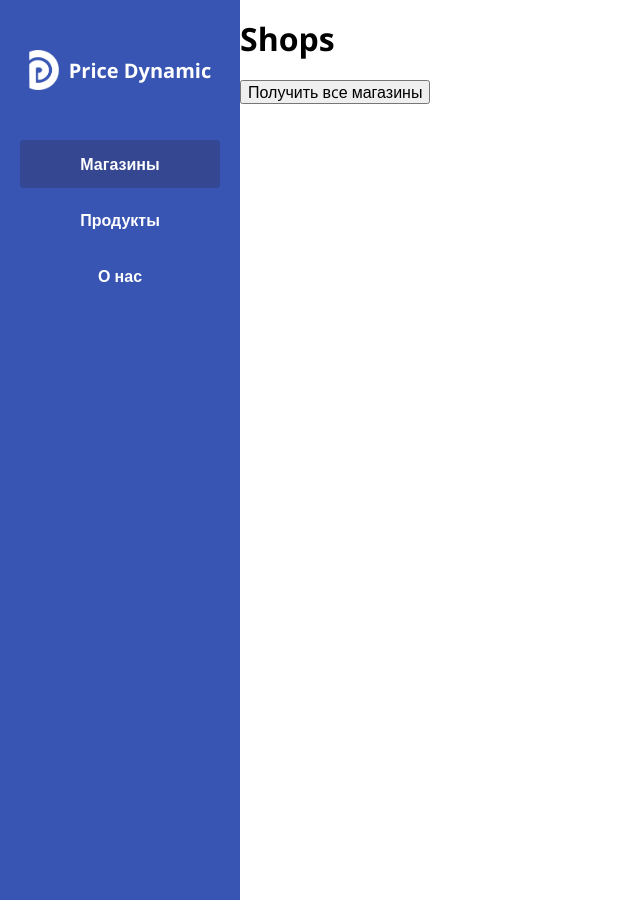
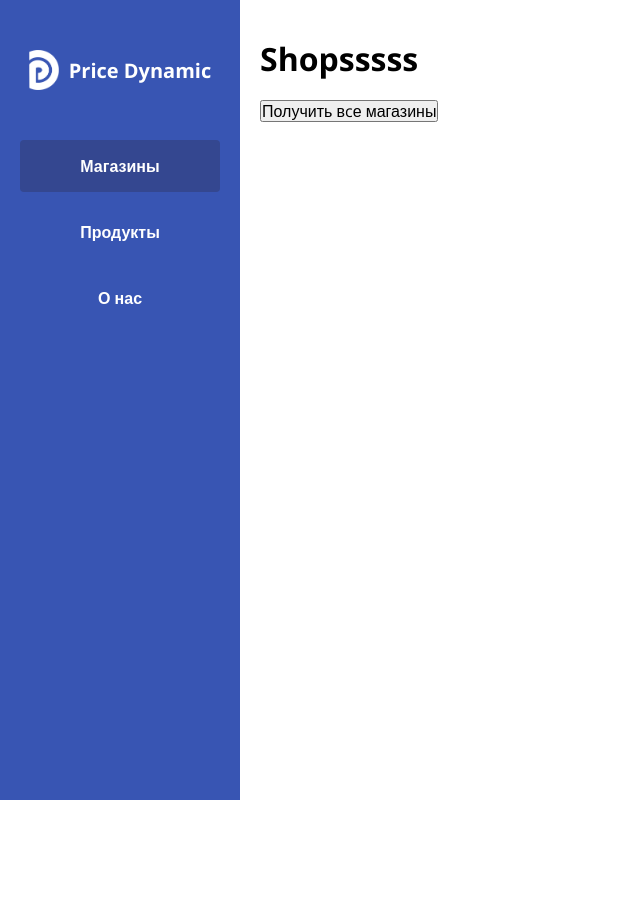
Before and after one commit to p0lluxstar/pd, a Next.js app in the folder frontend/: page /portal/shops in a window 1280 px wide. Shown: the whole page, without its empty margins (0-640 px from the left). After the commit the page ends 800 px from the top, so only its background shows below. Built offline with nearby package versions, Linux system fonts and the light colour scheme.

Commit message:
refac: change styles; feat: get data from database

```diff
--- a/frontend/src/app/portal/layout.tsx
+++ b/frontend/src/app/portal/layout.tsx
@@ -15,14 +15,10 @@ export default function PortalLayout({
 }>): JSX.Element {
   return (
     <>
-      <html lang="en">
-        <body>
-          <main className={styles.main}>
-            <Sidebar />
-            <PageContent>{children}</PageContent>
-          </main>
-        </body>
-      </html>
+      <main className={styles.main}>
+        <Sidebar />
+        <PageContent>{children}</PageContent>
+      </main>
     </>
   );
 }
--- a/frontend/src/app/portal/shops/page.tsx
+++ b/frontend/src/app/portal/shops/page.tsx
@@ -1,28 +1,52 @@
 'use client';
+import { useState, useEffect } from 'react';
+import styles from '../../../styles/pages/shops.module.scss';
+
+interface IShop {
+  id: string;
+  name: string;
+}
 
 export default function ShopsPage(): JSX.Element {
+  const [shops, setShops] = useState<IShop[]>([]);
+
   const fetchData = async (): Promise<void> => {
     try {
-      const response = await fetch('http://localhost:3001/api/data');
+      const response = await fetch('http://localhost:4000/shops');
 
-      const result = await response.json();
+      //  'http://localhost:4000/prices-shop-0001/filter?productId=product-0001'
 
-      console.log(result);
+      const result: IShop[] = await response.json();
+
+      setShops(result);
     } catch (error) {
-      console.error(error);
+      console.error('err');
     }
   };
 
+  /*   useEffect(() => {
+    fetchData();
+  }, []); */
+
   return (
     <>
-      <h1>Shops</h1>
-      <button
+      <h1>Shopsssss</h1>
+      <button className={styles.button}
         onClick={() => {
           void fetchData();
         }}
       >
         Получить вcе магазины
       </button>
+      <div className={styles.shops}>
+        {shops.map((shop, index) => (
+          <div className={styles.shop} key={index}>
+            <div>{shop.id}</div>
+            <div>{shop.name}</div>
+          </div>
+        ))}
+      </div>
+    <div></div>
     </>
   );
 }
--- a/frontend/src/styles/abstracts/_colors.scss
+++ b/frontend/src/styles/abstracts/_colors.scss
@@ -2,3 +2,4 @@ $color-primary: #3855b3;
 $color-white: #ffffff;
 $color-btn-blue: #344790;
 $color-btn-blue-hover: #344d9f;
+$color-grey: #cccccc;
--- a/frontend/src/styles/components/pageContent.module.scss
+++ b/frontend/src/styles/components/pageContent.module.scss
@@ -1,7 +1,8 @@
 @import '../abstracts/colors';
 
-.col-2 {
+.wrapper {
   background-color: $color-white;
   height: 100vh;
   width: 100%;
+  padding: 20px
 }
--- a/frontend/src/styles/components/sidebar.module.scss
+++ b/frontend/src/styles/components/sidebar.module.scss
@@ -3,7 +3,7 @@
 .wrapper {
   background-color: $color-primary;
   height: 100vh;
-  min-width: 200px;
+  min-width: 240px;
   padding: 50px 20px;
 
   .logo {
@@ -22,20 +22,25 @@
 
   .main-nav {
     ul {
+      display: flex;
+      flex-direction: column;
+      gap: 14px;
       list-style-type: none;
-      padding: 0px;
     }
 
     li {
+      a {
+        display: block;
+        border-radius: 4px;
         text-align: center;
         font-size: 16px;
         font-weight: 600;
         line-height: 24px;
-      margin: 8px 0px;
-      padding: 12px 16px;
+        padding: 14px;
         &:hover {
           background-color: $color-btn-blue-hover;
           cursor: pointer;
+        }
       }
     }
 
--- a/frontend/src/styles/global.scss
+++ b/frontend/src/styles/global.scss
@@ -1,3 +1,9 @@
+*{
+    margin: 0px;
+    padding: 0px;
+    box-sizing: border-box;
+}
+
 body {
     font-family: "Open Sans", sans-serif;
 }
--- /dev/null
+++ b/frontend/src/styles/pages/shops.module.scss
@@ -0,0 +1,23 @@
+@import '../abstracts/colors';
+
+.button {
+  margin-bottom: 20px;
+}
+
+.shops {
+  display: flex;
+  justify-content: space-evenly;
+}
+
+.shop {
+  display: flex;
+  align-items: center;
+  justify-content: center;
+  flex-direction: column;
+  border: 1px solid $color-grey;
+  width: 300px;
+  height: 150px;
+  -webkit-box-shadow: 4px 4px 8px 0px rgba(34, 60, 80, 0.2);
+  -moz-box-shadow: 4px 4px 8px 0px rgba(34, 60, 80, 0.2);
+  box-shadow: 4px 4px 8px 0px rgba(34, 60, 80, 0.2);
+}
```
Lines whose indentation alone changed are shown as unchanged.
